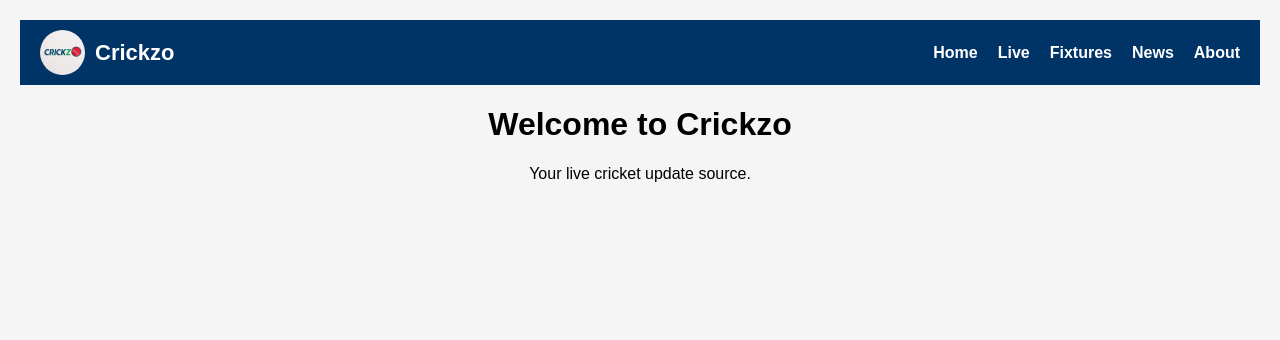
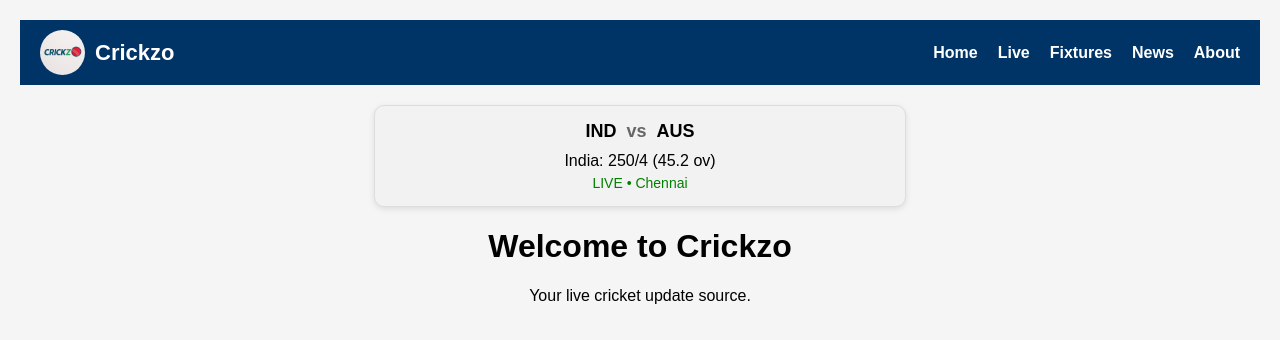
Before and after one commit to Subhah123/Crickzo, a React (Create React App) app: page / in a window 1280 px wide. Shown: the top 340 px of the page. Built offline with nearby package versions, Linux system fonts and the light colour scheme.

Commit message:
Update App.js

```diff
--- a/src/App.js
+++ b/src/App.js
@@ -1,9 +1,12 @@
 import Navbar from './Navbar';
+import MatchCard from './MatchCard';  // 👈 Add this
 
 function App() {
   return (
     <>
       <Navbar />
+      <MatchCard />  {/* 👈 Render Match Card */}
+
       <div style={{ textAlign: "center", marginTop: "20px" }}>
         <h1>Welcome to Crickzo</h1>
         <p>Your live cricket update source.</p>
```
